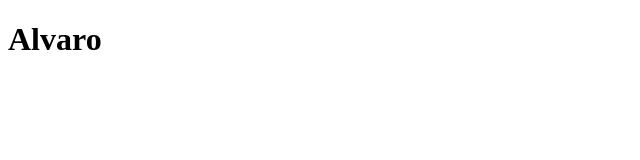
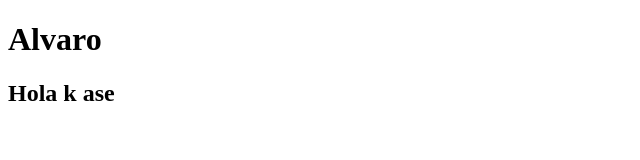
Before and after one commit to Alvaro2004521/gitHub, a plain HTML site: page index.html in a window 1280 px wide. Shown: the whole page, without its empty margins (0-640 px from the left). Drawn offline with Linux system fonts and the light colour scheme.

Commit message:
PrimerCommit

```diff
--- a/index.html
+++ b/index.html
@@ -7,5 +7,6 @@
 </head>
 <body>
     <h1>Alvaro</h1>
+    <h2>Hola k ase</h2>
 </body>
 </html>
```
